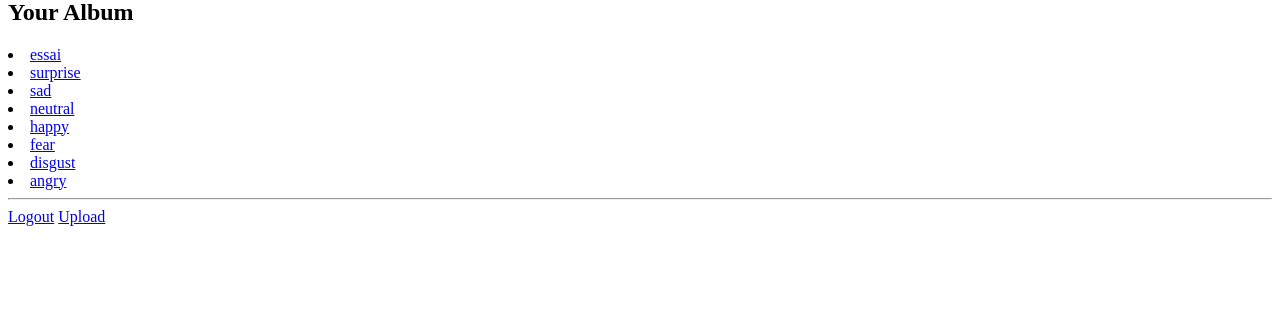
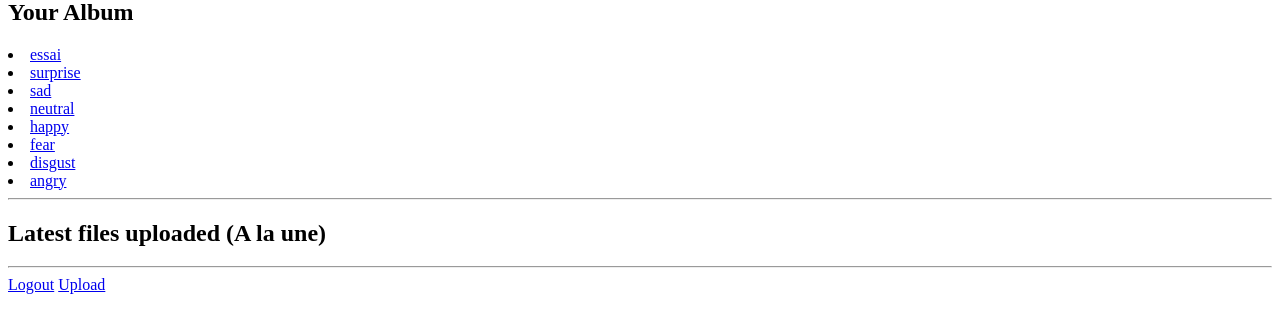
Before and after one commit to Junx2001/Emotion_Image_Recognition, a Django app: page /myapp/home/ in a window 1280 px wide. Shown: the part 196-529 px from the top of the page. Run offline with Django 3.2, Linux system fonts and the light colour scheme; data that the repository does not hold is empty.

Commit message:
A la une (Last 10 uploaded images)

```diff
--- a/myapp/templates/myapp/home.html
+++ b/myapp/templates/myapp/home.html
@@ -24,6 +24,18 @@
 {% endfor %}
 
 <hr />
+<h2>Latest files uploaded (A la une)</h2>
+
+{% for photo in latest_files %}
+  <ul>
+    <li><a href="{% url 'user_profile' user_id=photo.user_id %}"><img with="48" height="48" src="{{ photo.file }}"></a></li>
+    <li>Uploaded at : {{ photo.uploaded_time}}</li>
+    <li>Uploaded by : {{ photo.user.username}}</li>
+  </ul>
+{% endfor %}
+
+<hr />
+
 
 
 
--- a/myapp/views.py
+++ b/myapp/views.py
@@ -38,13 +38,14 @@ def logout_view(request):
 
 def home_view(request):
     user = request.user
+    latest_files = UploadedFile.objects.select_related('user').order_by('-uploaded_time')[:10]
     query = request.GET.get('q')
     if query:
         users = User.objects.filter(username__icontains=query).exclude(is_staff=True)
     else:
         query = ""
         users = User.objects.all().exclude(is_staff=True)
-    return render(request, 'myapp/home.html', {'users': users, 'query': query, 'emotions':emotions_list})
+    return render(request, 'myapp/home.html', {'users': users, 'query': query, 'emotions':emotions_list, 'latest_files':latest_files})
 
 def register_view(request):
     if request.method == 'POST':
```
